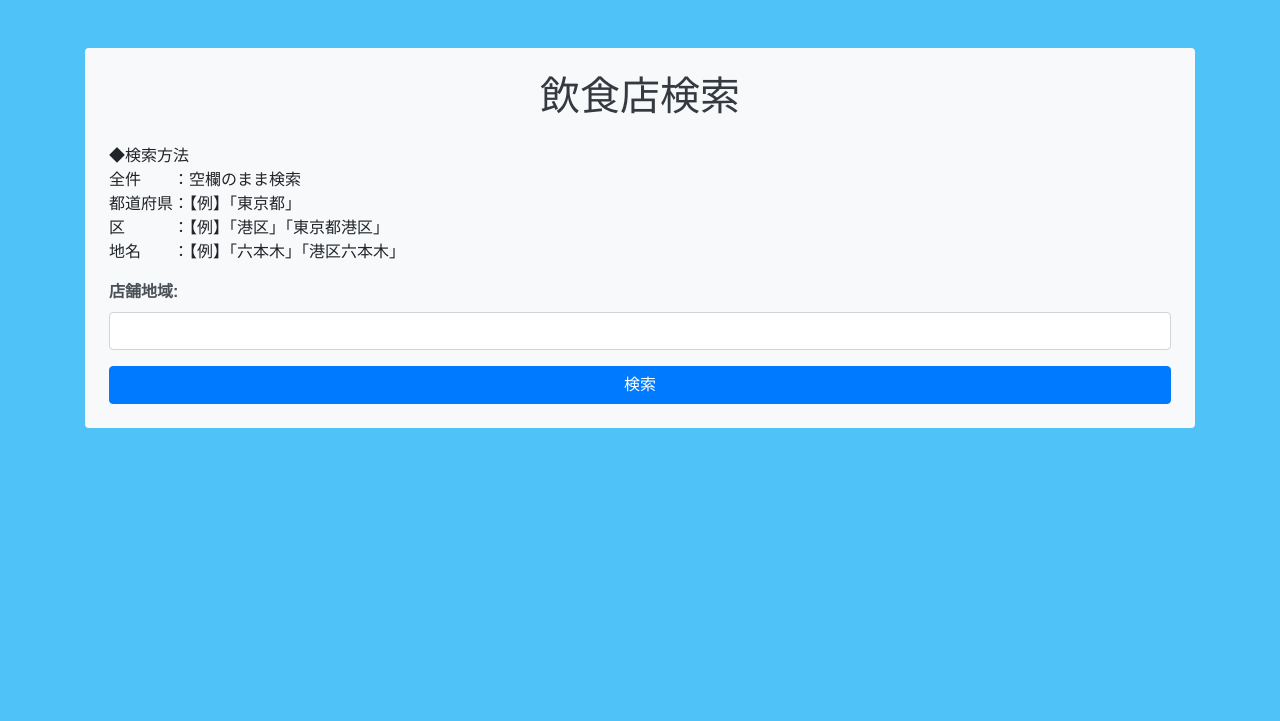
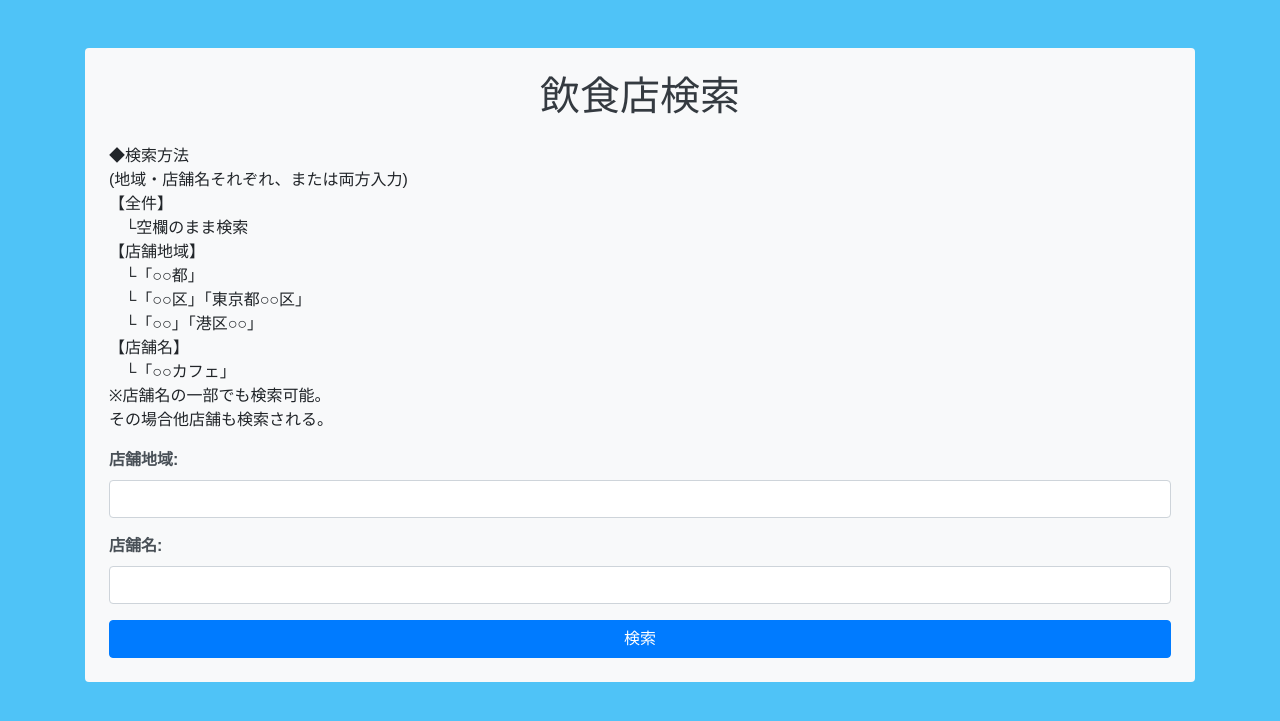
Before and after one commit to kou-gin/EshopApp_DATA, a Python web app: template app/templates/view/umain.html in a window 1280 px wide. Shown: the top 721 px of the page. Run offline with Jinja, Linux system fonts and the light colour scheme; the template is opened without the code that fills it, so the values that code supplies are empty.

Commit message:
店舗名検索追加AND/OR

```diff
--- a/app/templates/view/umain.html
+++ b/app/templates/view/umain.html
@@ -17,22 +17,33 @@
   <div class="container mt-5">
     <form action="{{ url_for('main') }}" method="post" class="bg-light p-4 rounded shadow">
       <h1 class="text-center mb-4">飲食店検索</h1>
-      <p>
+      <div class = "text-nowrap">
         ◆検索方法<br>
-        全件　　：空欄のまま検索<br>
-        都道府県：【例】「東京都」<br>
-        区　　　：【例】「港区」「東京都港区」<br>
-        地名　　：【例】「六本木」「港区六本木」
-      </p>
-      <div class="form-group">
+        (地域・店舗名それぞれ、または両方入力)<br>
+        【全件】<br>
+        　└空欄のまま検索<br>
+        【店舗地域】<br>
+        　└「○○都」<br>
+        　└「○○区」「東京都○○区」<br>
+        　└「○○」「港区○○」<br>
+        【店舗名】<br>
+        　└「○○カフェ」<br>
+         ※店舗名の一部でも検索可能。<br>
+          その場合他店舗も検索される。
+      </div>
+      <div class="form-group mt-3">
         <label for="search_location">店舗地域:</label>
         <input type="text" class="form-control" name="searchLocation" value="{{searchLocation}}">
+      </div>
+      <div class="form-group">
+        <label for="search_shop">店舗名:</label>
+        <input type="text" class="form-control" name="searchShop" value="{{ searchShop }}">
       </div>
       <button type="submit" class="btn btn-primary btn-block">検索</button>
     </form>
     <br>
     {% if es and es.list and es.list|length > 0 %}
-      <p>全{{ es.total_count }}件</p>
+      <p>全{{ es.total_count }}件が見つかりました。</p>
       <div class="table-responsive">
         <table class="table table-bordered table-striped">
           <thead class="thead-dark">
```
